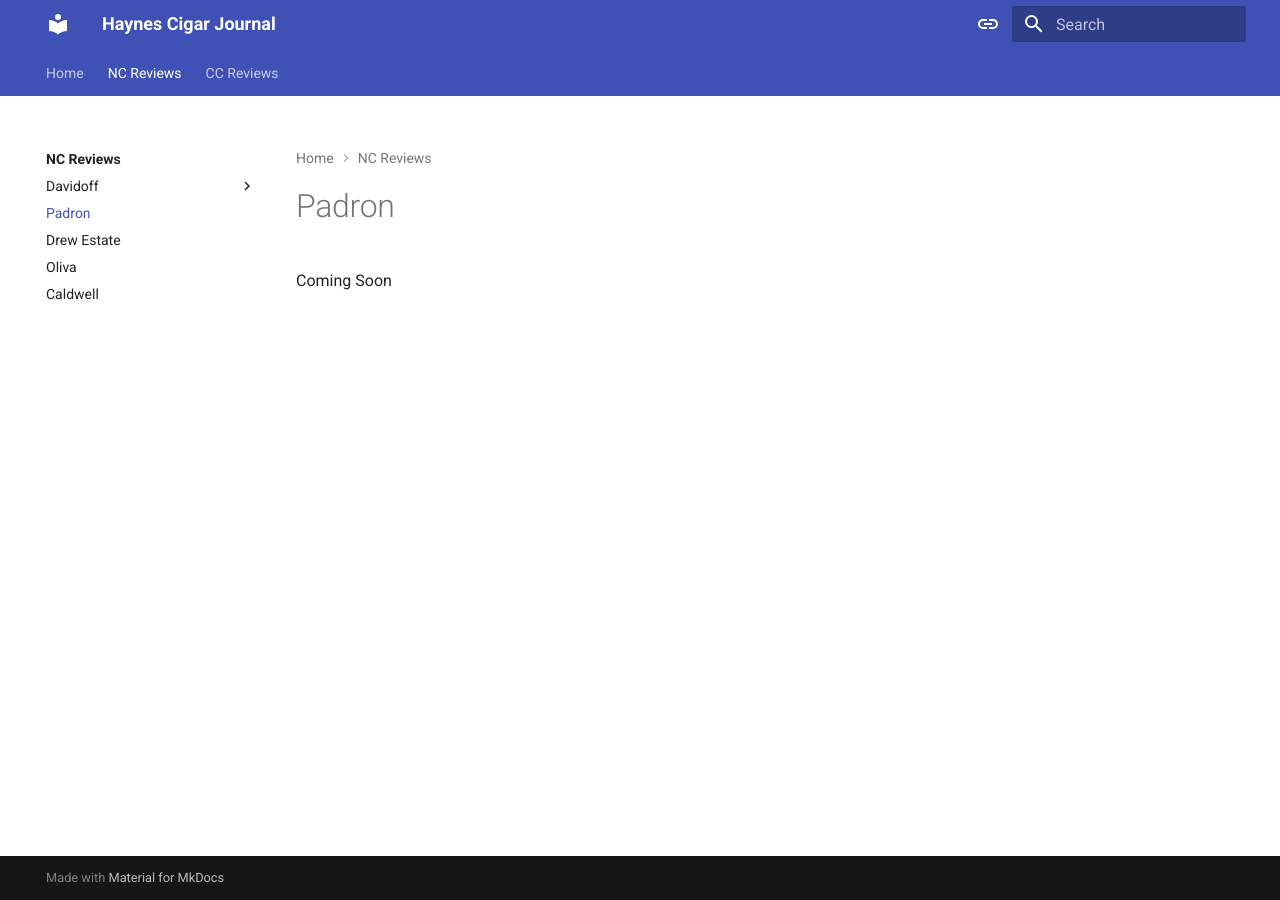
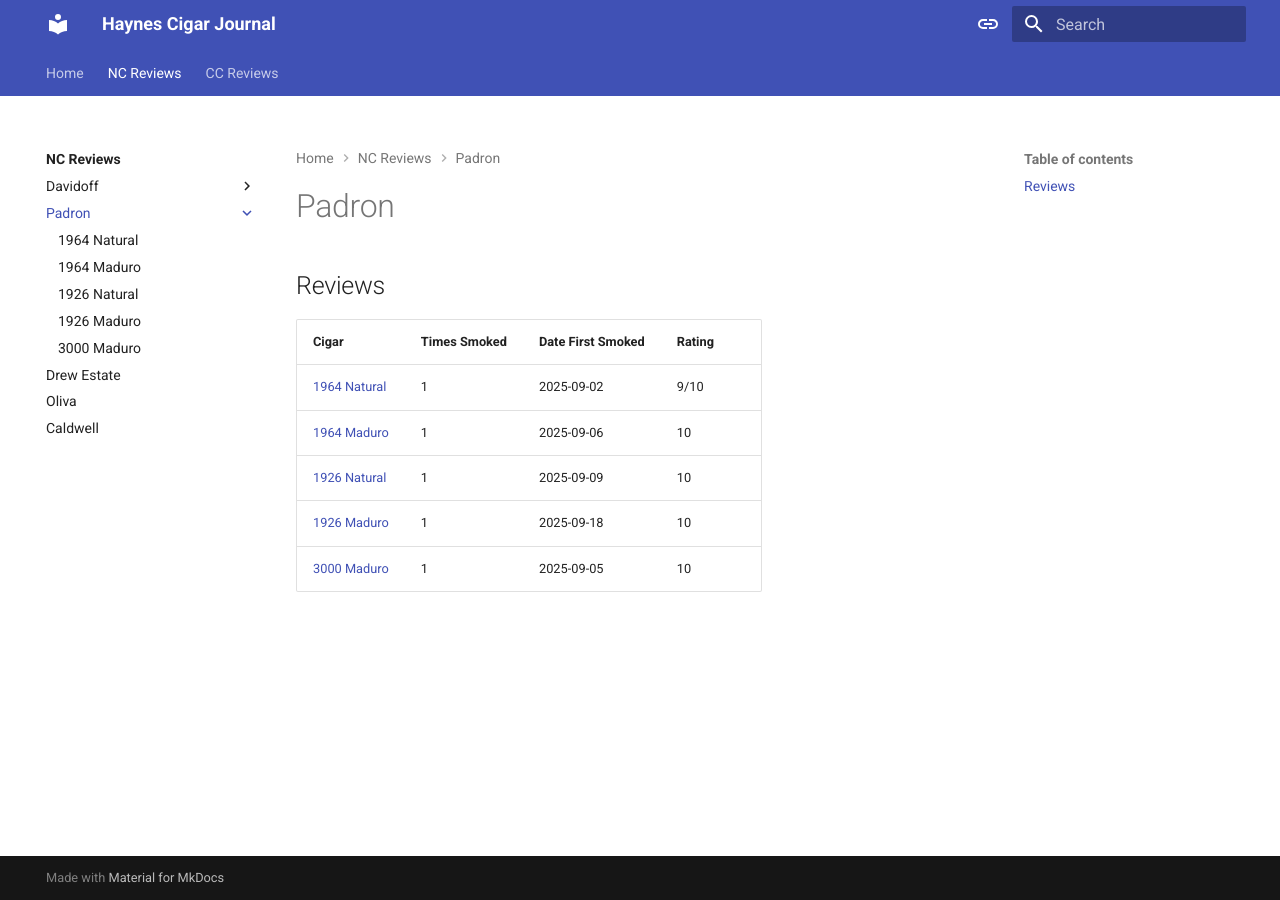
Before and after one commit to thaynes43/cigar-journal, an MkDocs documentation site: the page built from docs/nc-reviews/padron/index.md, in a window 1280 px wide. Built offline with MkDocs 1.6.1 and Material for MkDocs 9.7.7, drawn with Linux system fonts in a browser that asks for light colours.

Commit message:
Bring in Padron

```diff
--- a/docs/nc-reviews/padron/index.md
+++ b/docs/nc-reviews/padron/index.md
@@ -1,3 +1,11 @@
 # Padron
 
-Coming Soon
+## Reviews
+
+| Cigar | Times Smoked | Date First Smoked | Rating |
+|-------|--------------|-------------------|--------|
+| [1964 Natural](1964-natural.md) | 1 | 2025-09-02 | 9/10 |
+| [1964 Maduro](1964-maduro.md) | 1 | 2025-09-06 | 10 |
+| [1926 Natural](1926-natural.md) | 1 | 2025-09-09 | 10 |
+| [1926 Maduro](1926-maduro.md) | 1 | 2025-09-18 | 10 |
+| [3000 Maduro](3000-maduro.md) | 1 | 2025-09-05 | 10 |
--- a/mkdocs.yml
+++ b/mkdocs.yml
@@ -64,7 +64,13 @@
       - Nicaragua: nc-reviews/davidoff/nicaragua.md
       - Escurio: nc-reviews/davidoff/escurio.md
       - Winston Churchill: nc-reviews/davidoff/winston-churchill.md
-    - Padron: nc-reviews/padron/index.md
+    - Padron:
+      - nc-reviews/padron/index.md
+      - 1964 Natural: nc-reviews/padron/1964-natural.md
+      - 1964 Maduro: nc-reviews/padron/1964-maduro.md
+      - 1926 Natural: nc-reviews/padron/1926-natural.md
+      - 1926 Maduro: nc-reviews/padron/1926-maduro.md
+      - 3000 Maduro: nc-reviews/padron/3000-maduro.md
     - Drew Estate: nc-reviews/drew-estate/index.md
     - Oliva: nc-reviews/oliva/index.md
     - Caldwell: nc-reviews/caldwell/index.md
```
Also changed, not shown: docs/nc-reviews/padron/1926-maduro.md (added, +9 -0 lines), docs/nc-reviews/padron/1926-natural.md (added, +5 -0 lines), docs/nc-reviews/padron/1964-maduro.md (added, +5 -0 lines), docs/nc-reviews/padron/1964-natural.md (added, +3 -0 lines), docs/nc-reviews/padron/3000-maduro.md (added, +5 -0 lines).
